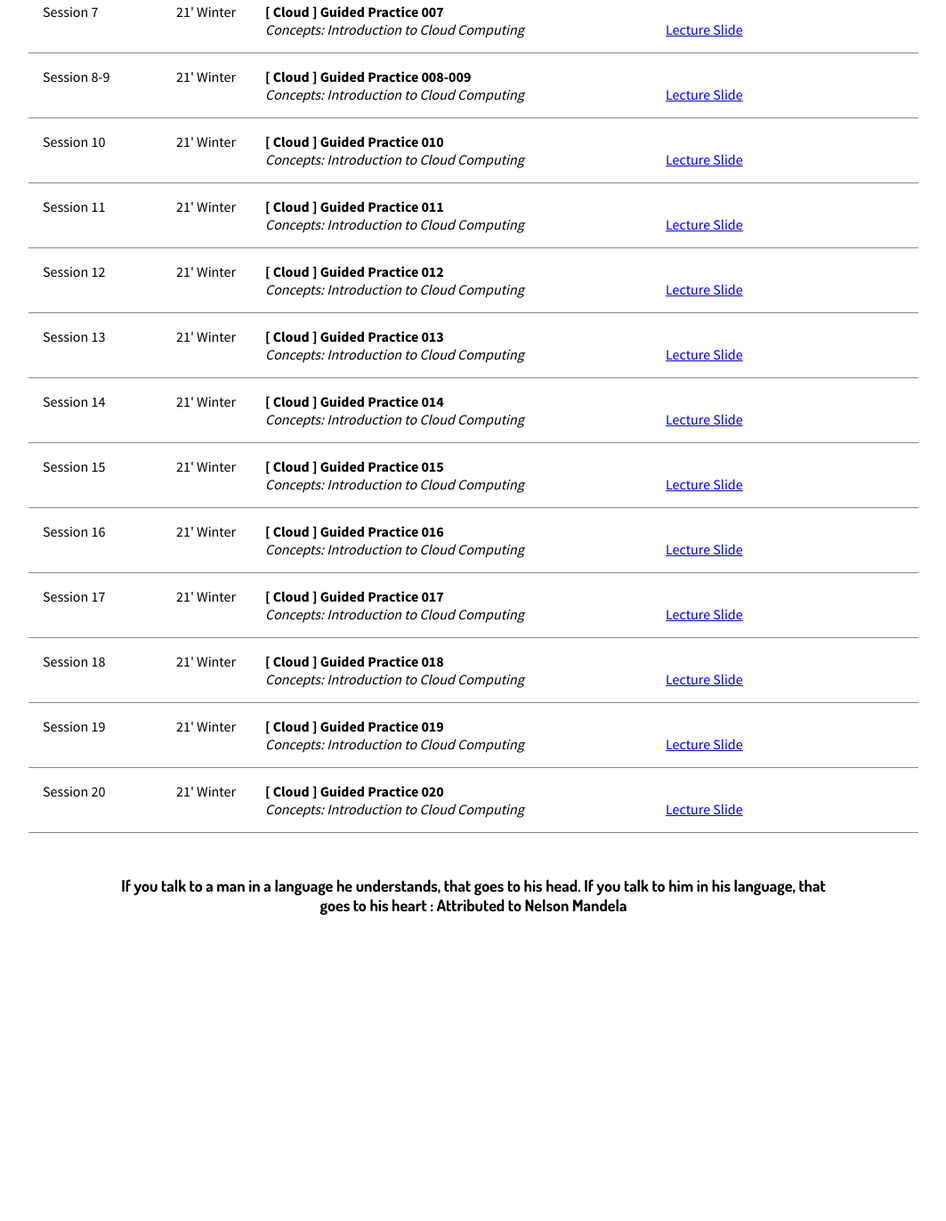
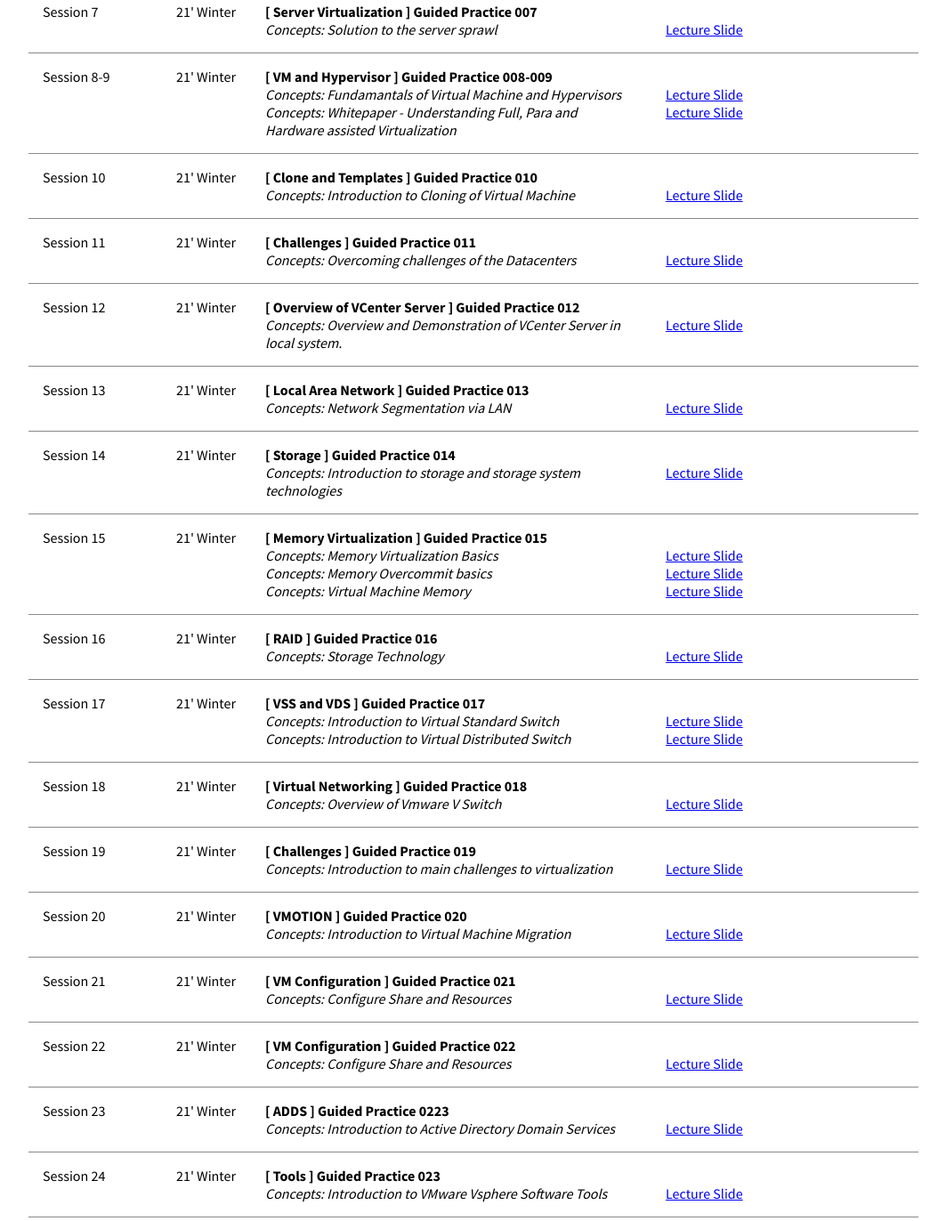
Before and after one commit to Programming-in-Team/Learning, a plain HTML site: page index_POV.html in a window 1280 px wide. Shown: the part 1331-2703 px from the top of the page at 89% size, without its empty margins (108-1171 px from the left). Before the commit the page ends 2599 px from the top, so only its background shows below. Drawn offline with Linux system fonts and the light colour scheme.

Commit message:
Update index_POV.html

```diff
--- a/index_POV.html
+++ b/index_POV.html
@@ -135,8 +135,8 @@
             <td>Session 7</td>
             <td>21' Winter </td>
             <td>
-              <b>[ Cloud ] Guided Practice 007</b>
-              <br><i>Concepts: Introduction to Cloud Computing</i>
+              <b>[ Server Virtualization ] Guided Practice 007</b>
+              <br><i>Concepts: Solution to the server sprawl</i>
             </td>
             <td>
               <br><a href="Material/001.pdf">Lecture Slide</a>
@@ -148,11 +148,13 @@
             <td>Session 8-9</td>
             <td>21' Winter </td>
             <td>
-              <b>[ Cloud ] Guided Practice 008-009</b>
-              <br><i>Concepts: Introduction to Cloud Computing</i>
+              <b>[ VM and Hypervisor ] Guided Practice 008-009</b>
+              <br><i>Concepts: Fundamantals of Virtual Machine and Hypervisors</i>
+              <br><i>Concepts: Whitepaper - Understanding Full, Para and Hardware assisted Virtualization</i>
             </td>
             <td>
-              <br><a href="Material/001.pdf">Lecture Slide</a>
+              <br><a href="Material/002.pdf">Lecture Slide</a>
+              <br><a href="Material/003.pdf">Lecture Slide</a>
 
             </td>
           </tr>
@@ -161,11 +163,11 @@
             <td>Session 10</td>
             <td>21' Winter </td>
             <td>
-              <b>[ Cloud ] Guided Practice 010</b>
-              <br><i>Concepts: Introduction to Cloud Computing</i>
+              <b>[ Clone and Templates ] Guided Practice 010</b>
+              <br><i>Concepts: Introduction to Cloning of Virtual Machine</i>
             </td>
             <td>
-              <br><a href="Material/010.pdf">Lecture Slide</a>
+              <br><a href="Material/004.pdf">Lecture Slide</a>
 
             </td>
           </tr>
@@ -174,11 +176,11 @@
             <td>Session 11</td>
             <td>21' Winter </td>
             <td>
-              <b>[ Cloud ] Guided Practice 011</b>
-              <br><i>Concepts: Introduction to Cloud Computing</i>
+              <b>[ Challenges ] Guided Practice 011</b>
+              <br><i>Concepts: Overcoming challenges of the Datacenters</i>
             </td>
             <td>
-              <br><a href="Material/011.pdf">Lecture Slide</a>
+              <br><a href="Material/005.pdf">Lecture Slide</a>
 
             </td>
           </tr>
@@ -187,11 +189,11 @@
             <td>Session 12</td>
             <td>21' Winter </td>
             <td>
-              <b>[ Cloud ] Guided Practice 012</b>
-              <br><i>Concepts: Introduction to Cloud Computing</i>
+              <b>[ Overview of VCenter Server ] Guided Practice 012</b>
+              <br><i>Concepts: Overview and Demonstration of VCenter Server in local system.</i>
             </td>
             <td>
-              <br><a href="Material/012.pdf">Lecture Slide</a>
+              <br><a href="Material/006.pdf">Lecture Slide</a>
 
             </td>
           </tr>
@@ -200,11 +202,11 @@
             <td>Session 13</td>
             <td>21' Winter </td>
             <td>
-              <b>[ Cloud ] Guided Practice 013</b>
-              <br><i>Concepts: Introduction to Cloud Computing</i>
+              <b>[ Local Area Network ] Guided Practice 013</b>
+              <br><i>Concepts: Network Segmentation via LAN</i>
             </td>
             <td>
-              <br><a href="Material/013.pdf">Lecture Slide</a>
+              <br><a href="Material/A.pdf">Lecture Slide</a>
 
             </td>
           </tr>
@@ -213,11 +215,11 @@
             <td>Session 14</td>
             <td>21' Winter </td>
             <td>
-              <b>[ Cloud ] Guided Practice 014</b>
-              <br><i>Concepts: Introduction to Cloud Computing</i>
+              <b>[ Storage ] Guided Practice 014</b>
+              <br><i>Concepts: Introduction to storage and storage system technologies</i>
             </td>
             <td>
-              <br><a href="Material/014.pdf">Lecture Slide</a>
+              <br><a href="Material/B.pdf">Lecture Slide</a>
 
             </td>
           </tr>
@@ -226,11 +228,16 @@
             <td>Session 15</td>
             <td>21' Winter </td>
             <td>
-              <b>[ Cloud ] Guided Practice 015</b>
-              <br><i>Concepts: Introduction to Cloud Computing</i>
+              <b>[ Memory Virtualization ] Guided Practice 015</b>
+              <br><i>Concepts: Memory Virtualization Basics</i>
+              <br><i>Concepts: Memory Overcommit basics</i>
+              <br><i>Concepts: Virtual Machine Memory</i>
+
             </td>
             <td>
-              <br><a href="Material/015.pdf">Lecture Slide</a>
+              <br><a href="Material/C.pdf">Lecture Slide</a>
+              <br><a href="Material/D.pdf">Lecture Slide</a>
+              <br><a href="Material/H.pdf">Lecture Slide</a>
 
             </td>
           </tr>
@@ -239,12 +246,11 @@
             <td>Session 16</td>
             <td>21' Winter </td>
             <td>
-              <b>[ Cloud ] Guided Practice 016</b>
-              <br><i>Concepts: Introduction to Cloud Computing</i>
+              <b>[ RAID ] Guided Practice 016</b>
+              <br><i>Concepts: Storage Technology</i>
             </td>
             <td>
-              <br><a href="Material/016.pdf">Lecture Slide</a>
-
+              <br><a href="Material/E.pdf">Lecture Slide</a>
             </td>
           </tr>
 
@@ -252,11 +258,13 @@
             <td>Session 17</td>
             <td>21' Winter </td>
             <td>
-              <b>[ Cloud ] Guided Practice 017</b>
-              <br><i>Concepts: Introduction to Cloud Computing</i>
+              <b>[ VSS and VDS ] Guided Practice 017</b>
+              <br><i>Concepts: Introduction to Virtual Standard Switch</i>
+              <br><i>Concepts: Introduction to Virtual Distributed Switch</i>
             </td>
             <td>
-              <br><a href="Material/017.pdf">Lecture Slide</a>
+              <br><a href="Material/F.pdf">Lecture Slide</a>
+              <br><a href="Material/G.pdf">Lecture Slide</a>
 
             </td>
           </tr>
@@ -265,11 +273,11 @@
             <td>Session 18</td>
             <td>21' Winter </td>
             <td>
-              <b>[ Cloud ] Guided Practice 018</b>
-              <br><i>Concepts: Introduction to Cloud Computing</i>
+              <b>[ Virtual Networking ] Guided Practice 018</b>
+              <br><i>Concepts: Overview of Vmware V Switch</i>
             </td>
             <td>
-              <br><a href="Material/018.pdf">Lecture Slide</a>
+              <br><a href="Material/I.pdf">Lecture Slide</a>
 
             </td>
           </tr>
@@ -278,11 +286,11 @@
             <td>Session 19</td>
             <td>21' Winter </td>
             <td>
-              <b>[ Cloud ] Guided Practice 019</b>
-              <br><i>Concepts: Introduction to Cloud Computing</i>
+              <b>[ Challenges ] Guided Practice 019</b>
+              <br><i>Concepts: Introduction to main challenges to virtualization</i>
             </td>
             <td>
-              <br><a href="Material/019.pdf">Lecture Slide</a>
+              <br><a href="Material/4.1.pdf">Lecture Slide</a>
 
             </td>
           </tr>
@@ -291,12 +299,61 @@
             <td>Session 20</td>
             <td>21' Winter </td>
             <td>
-              <b>[ Cloud ] Guided Practice 020</b>
-              <br><i>Concepts: Introduction to Cloud Computing</i>
+              <b>[ VMOTION ] Guided Practice 020</b>
+              <br><i>Concepts: Introduction to Virtual Machine Migration </i>
             </td>
             <td>
-              <br><a href="Material/020.pdf">Lecture Slide</a>
+              <br><a href="Material/4.2.pdf">Lecture Slide</a>
 
+            </td>
+          </tr>
+
+          <tr>
+            <td>Session 21</td>
+            <td>21' Winter </td>
+            <td>
+              <b>[ VM Configuration ] Guided Practice 021</b>
+              <br><i>Concepts: Configure Share and Resources</i>
+            </td>
+            <td>
+              <br><a href="Material/4.33.pdf">Lecture Slide</a>
+
+            </td>
+          </tr>
+
+          <tr>
+            <td>Session 22</td>
+            <td>21' Winter </td>
+            <td>
+              <b>[ VM Configuration ] Guided Practice 022</b>
+              <br><i>Concepts: Configure Share and Resources</i>
+            </td>
+            <td>
+              <br><a href="Material/4.33.pdf">Lecture Slide</a>
+            </td>
+          </tr>
+
+          <tr>
+            <td>Session 23</td>
+            <td>21' Winter </td>
+            <td>
+              <b>[ ADDS ] Guided Practice 0223</b>
+              <br><i>Concepts: Introduction to Active Directory Domain Services</i>
+            </td>
+            <td>
+              <br><a href="Material/4.33.pdf">Lecture Slide</a>
+            </td>
+          </tr>
+
+          <tr>
+            <td>Session 24</td>
+            <td>21' Winter </td>
+            <td>
+              <b>[ Tools ] Guided Practice 023</b>
+              <br><i>Concepts: Introduction to VMware Vsphere Software Tools</i>
+            </td>
+            <td>
+              <br><a href="Material/5.3.pdf">Lecture Slide</a>
             </td>
           </tr>
 
```
